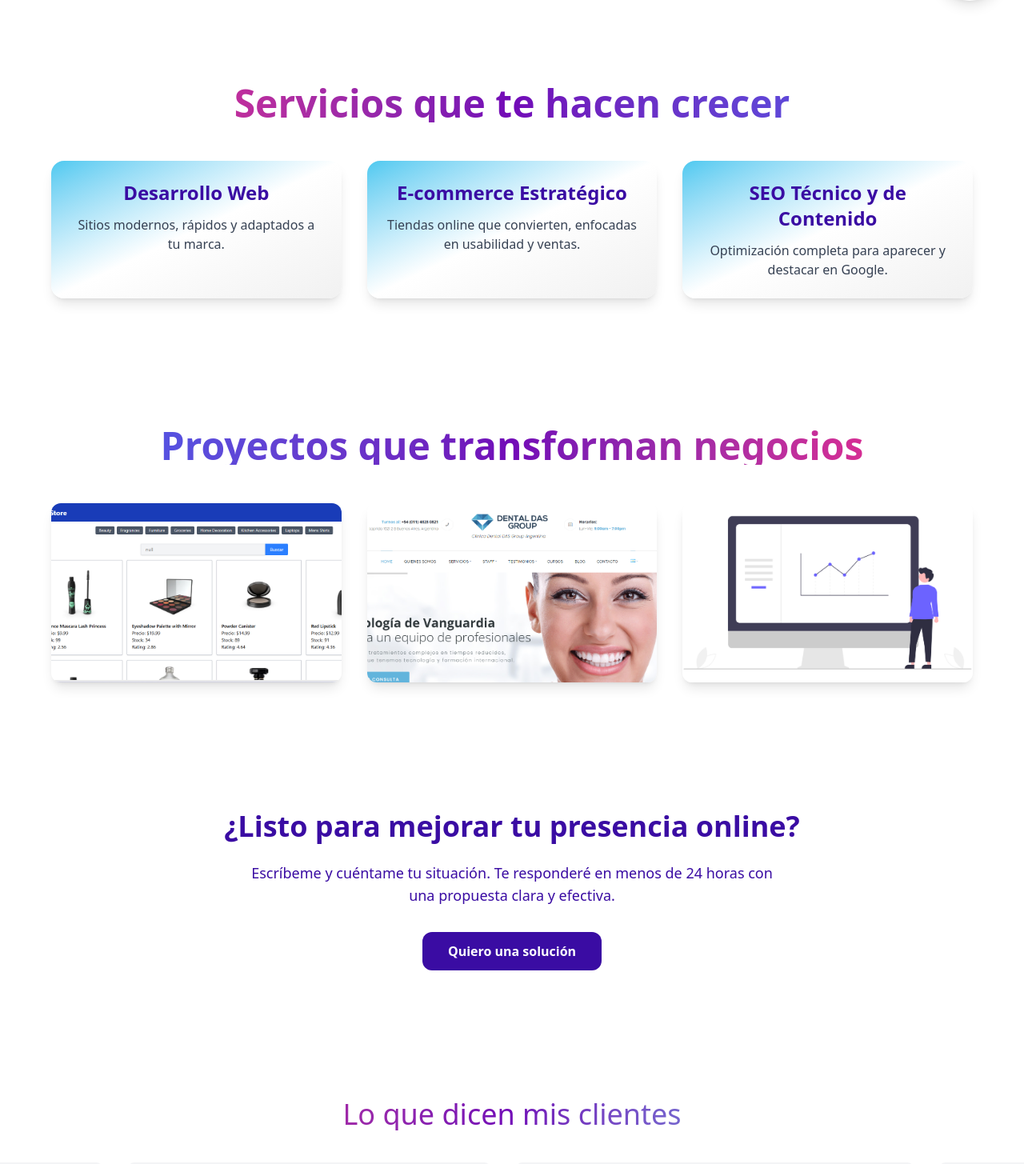
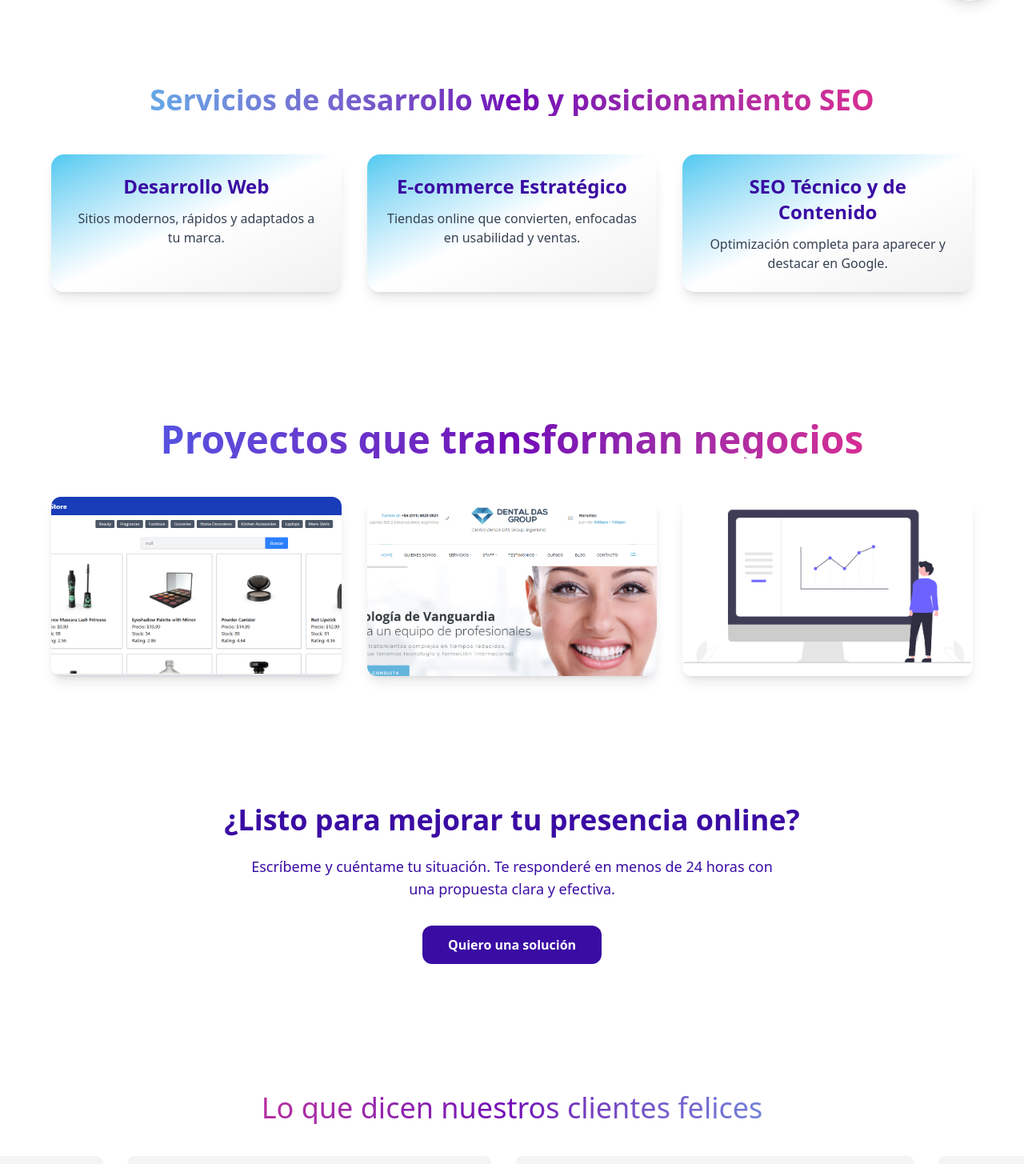
Before and after one commit to JPgitidaho/crecermarketing-web, a React (Vite) app: page / in a window 1280 px wide. Shown: the part 775-2230 px from the top of the page at 80% size. Built offline with nearby package versions, Linux system fonts and the light colour scheme.

Commit message:
actualization SEO

```diff
--- a/index.html
+++ b/index.html
@@ -5,10 +5,29 @@
   <meta charset="UTF-8" />
   <link rel="icon" type="image/svg+xml" href="/vite.svg" />
   <meta name="viewport" content="width=device-width, initial-scale=1.0" />
+
+  <!-- SEO -->
+  <title>Crecer Marketing | Desarrollo Web y SEO en Rancagua</title>
+  <meta name="description"
+    content="Soluciones web estratégicas: desarrollo web, diseño moderno y posicionamiento SEO para tu negocio. Rancagua y todo Chile." />
+  <meta name="keywords"
+    content="desarrollo web Rancagua, diseño web, SEO Chile, soluciones digitales, sitios modernos, Crecer Marketing" />
+  <meta name="author" content="Crecer Marketing" />
+
+  <!-- Open Graph -->
+  <meta property="og:title" content="Crecer Marketing | Desarrollo Web y SEO" />
+  <meta property="og:description"
+    content="Diseñamos soluciones digitales que hacen crecer tu negocio con tecnología, diseño y estrategia." />
+  <meta property="og:image" content="/assets/1.png" />
+  <meta property="og:type" content="website" />
+  <meta property="og:locale" content="es_CL" />
+
+  <!-- Estilos -->
   <link rel="stylesheet" href="./src/index.css">
   <link href="https://fonts.googleapis.com/css2?family=Dancing+Script&display=swap" rel="stylesheet">
-  <title>Crecer-Marketing</title>
+
 </head>
+
 
 <body>
   <div id="root"></div>
--- a/src/components/ClientesTestimonios.jsx
+++ b/src/components/ClientesTestimonios.jsx
@@ -18,8 +18,9 @@ function ClientesTestimonios() {
     <section className="py-20 bg-white overflow-hidden">
       <div className="max-w-6xl mx-auto mb-6 text-center">
 <h2 className="text-3xl md:text-4xl mb-10 font-handwritten text-transparent bg-clip-text bg-gradient-to-r from-[#f72585] via-[#7209b7] to-[#4cc9f0]">
-  Lo que dicen mis clientes
+  Lo que dicen nuestros clientes felices
 </h2>
+
       </div>
       <div className="relative w-full overflow-hidden">
         <div className="animate-slide flex w-max gap-8 px-4">
--- a/src/components/Servicios.jsx
+++ b/src/components/Servicios.jsx
@@ -19,9 +19,10 @@ function Servicios() {
   return (
     <section id="servicios" className="py-20 px-6 bg-white text-gray-900">
       <div className="max-w-6xl mx-auto text-center">
-        <h2 className="text-4xl md:text-5xl font-extrabold mb-12 text-transparent bg-clip-text bg-gradient-to-r from-[#f72585] via-[#7209b7] to-[#4361ee]">
-  Servicios que te hacen crecer
+<h2 className="text-4xl font-bold mb-12 text-transparent bg-clip-text bg-gradient-to-r from-[#4cc9f0] via-[#7209b7] to-[#f72585]">
+  Servicios de desarrollo web y posicionamiento SEO
 </h2>
+
         <div className="grid md:grid-cols-3 gap-8">
           {servicios.map((servicio, i) => (
             <ServicioCard
```
Also changed, not shown: public/assets/1.png (added), robots.txt (added), 1 other file (tests, documents, lock files or other folders).
